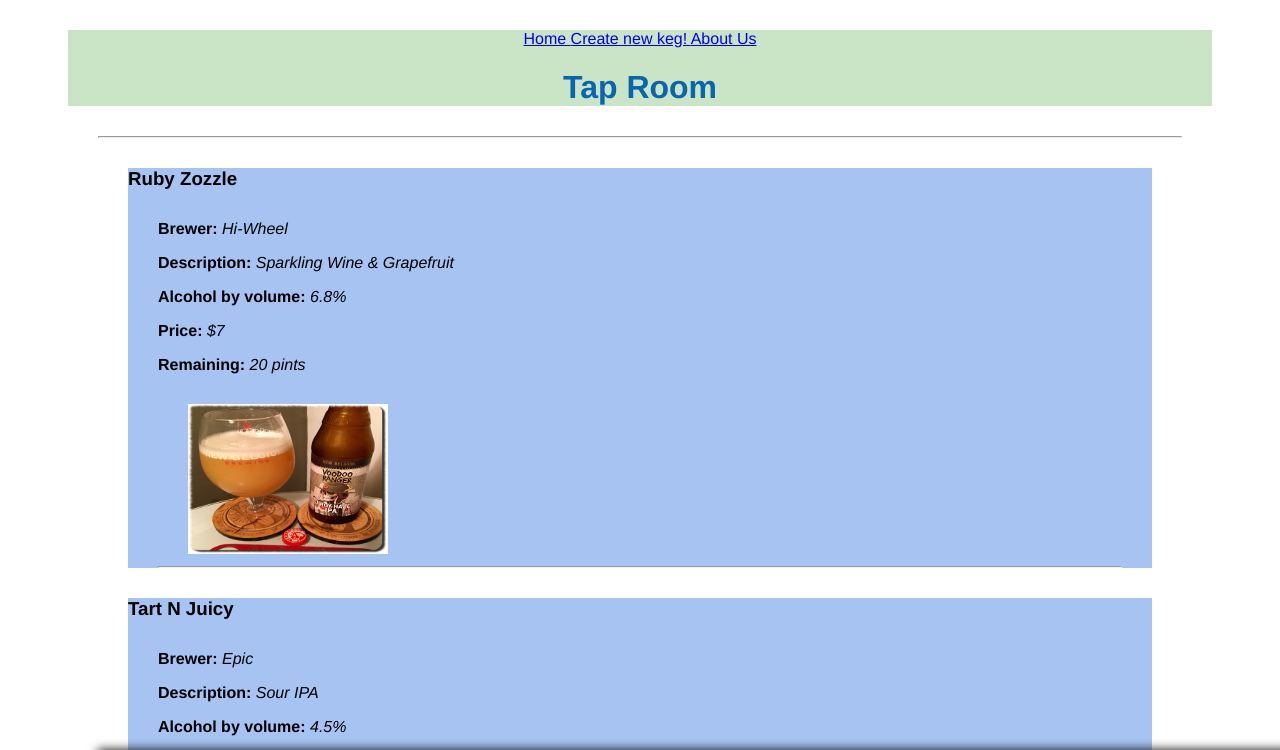
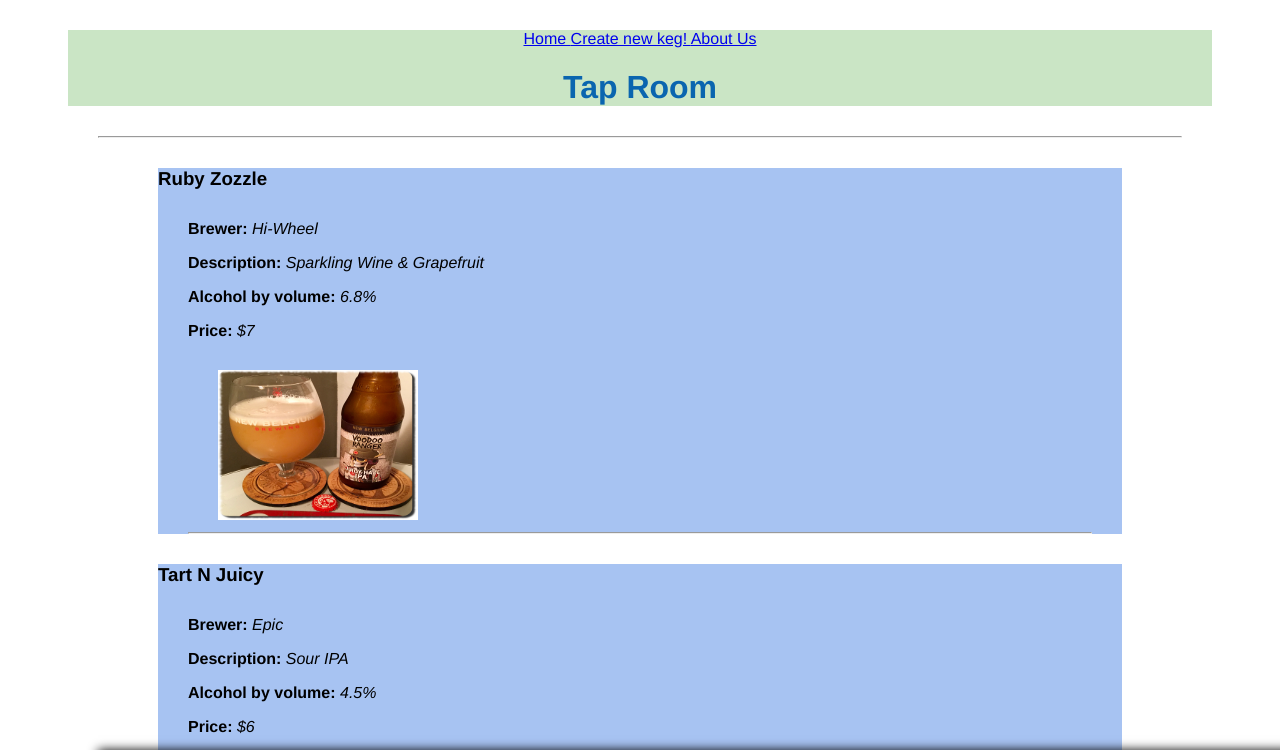
Before and after one commit to azamatbekmurat/tap-room-react, a React app: page / in a window 1280 px wide. Shown: the top 750 px of the page. Built offline with nearby package versions, Linux system fonts and the light colour scheme.

Commit message:
add KegDetail component

```diff
--- a/src/components/Keg.jsx
+++ b/src/components/Keg.jsx
@@ -3,7 +3,7 @@ import PropTypes from 'prop-types'
 import Image from './Image'
 
 function Keg(props) {
-  return (
+  const kegInformation =
     <div className="color-toggle">
       <style jsx global>{`
         .color-toggle {
@@ -19,13 +19,24 @@ function Keg(props) {
         <p><strong>Description: </strong><em>{props.description}</em></p>
         <p><strong>Alcohol by volume: </strong><em>{props.abv}</em></p>
         <p><strong>Price: </strong><em>${props.price}</em></p>
-        <p><strong>Remaining: </strong><em>{props.remaining} pints</em></p>
         <Image />
         <hr/>
       </div>
+    </div>
+    if (props.currentRouterPath === '/admin'){
+      return (
+        <div onClick={() => {props.onKegSelection(props.kegId)}}>
+          {kegInformation}
+        </div>
+      )
+    } else {
+      return (
+        <div>
+          {kegInformation}
+        </div>
+      )
+    }
 
-    </div>
-  )
 }
 
 Keg.progTypes = {
@@ -34,6 +45,9 @@ Keg.progTypes = {
   description: PropTypes.string,
   abv: PropTypes.string,
   price: PropTypes.number,
-  remaining: PropTypes.number
+  remaining: PropTypes.number,
+  kegId: PropTypes.string.isRequired,
+  currentRouterPath: PropTypes.string,
+  onKegSelection: PropTypes.func
 }
 export default Keg
```
Also changed, not shown: src/components/KegDetail.jsx (added, +25 -0 lines).
